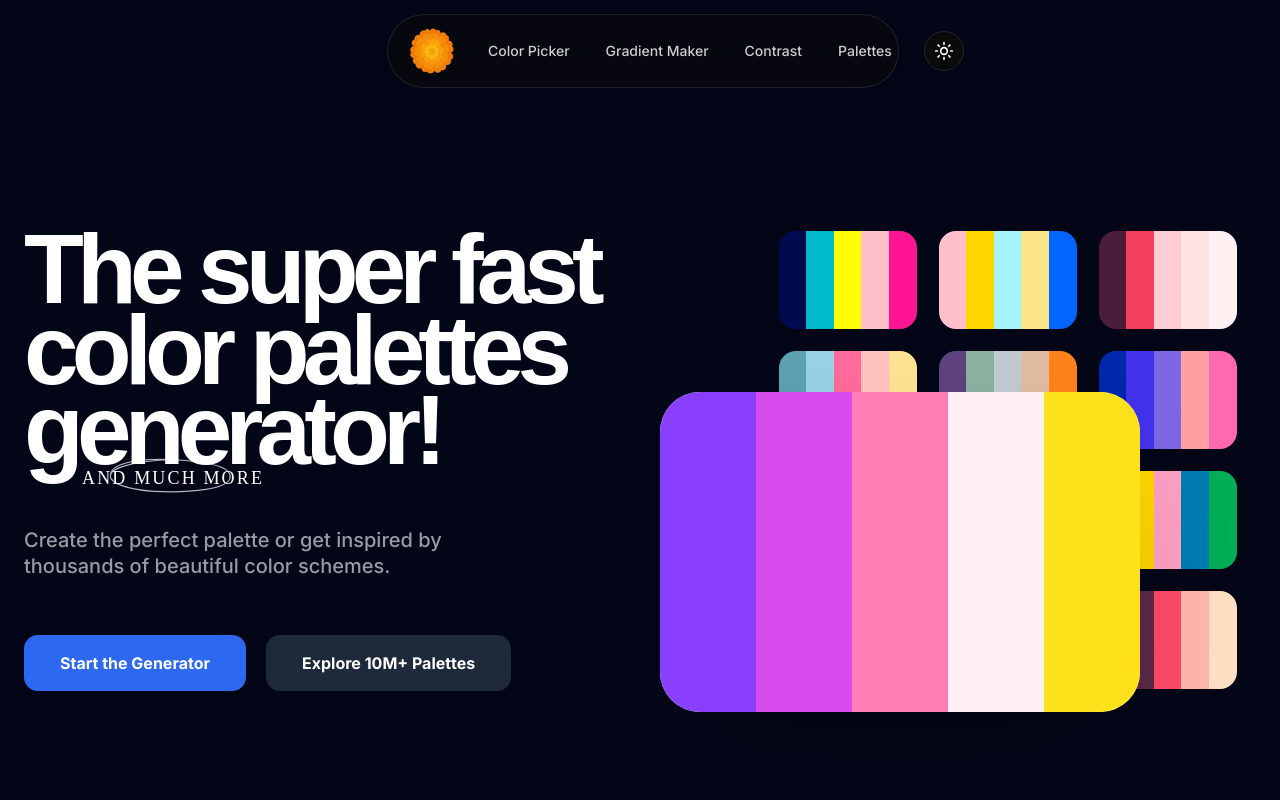
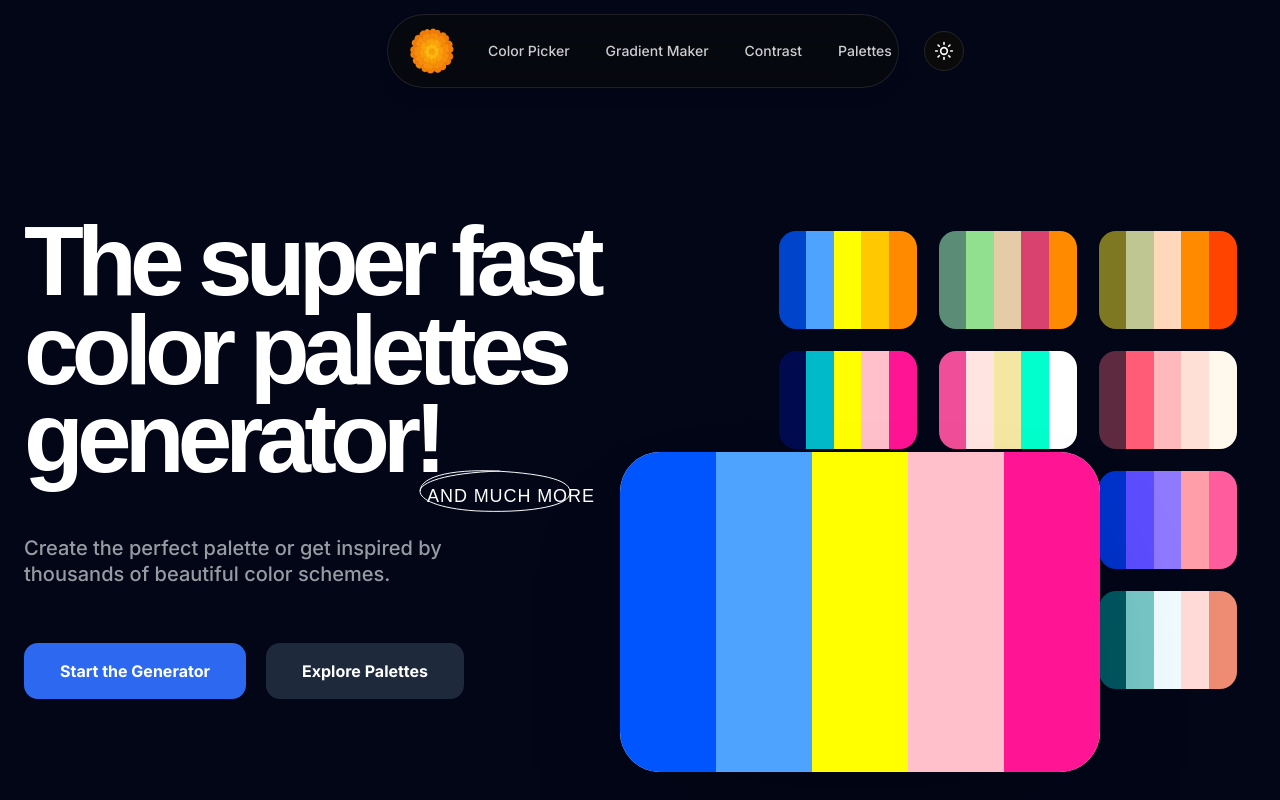
Before and after one commit to codewithdhruba01/ColorPicker, a Next.js app: page / in a window 1280 px wide. Shown: the top 800 px of the page. Built offline with nearby package versions, Linux system fonts and the light colour scheme; a web font is replaced by a local one.

Commit message:
update hero section

```diff
--- a/components/hero.tsx
+++ b/components/hero.tsx
@@ -2,15 +2,13 @@
 
 import { motion, AnimatePresence } from "framer-motion";
 import { Button } from "@/components/ui/button";
+import Link from "next/link";
 import { useState, useEffect } from "react";
 
 const PALETTES = [
-    ["#00008F", "#2D3BA4", "#6A82FB", "#92B4B8", "#CDEAC0"], // Latest Screenshot Blue/Green
-    ["#8A3FFC", "#D84BEF", "#FF7EB6", "#FFF0F3", "#FFE11B"], // Previous Purple/Yellow
-    ["#1A472A", "#478A2D", "#A2D149", "#F5EAD1", "#C53D3D"], // Forest Green/Red
-    ["#000B4F", "#00BACA", "#FFFF00", "#FFC0CB", "#FF1493"], // High Contrast Pink/Blue
-    ["#4C1D3A", "#F43F5E", "#FECDD3", "#FEE2E2", "#FFF9C4"], // Warm Pastel Pink
-    ["#1E3A8A", "#2563EB", "#3B82F6", "#60A5FA", "#93C5FD"], // Deep Ocean Blues
+    ["#7c5cff", "#cd76ff", "#ffc4fd", "#52f2fd", "#c9f992"], // Main Card (Purple, Pink, Light Pink, Cyan, Lime)
+    ["#0055ff", "#4da3ff", "#ffff00", "#ffc0cb", "#ff1493"],
+    ["#1A472A", "#478A2D", "#A2D149", "#F5EAD1", "#C53D3D"],
 ];
 
 const Hero = () => {
@@ -42,7 +40,7 @@ const Hero = () => {
                             transition={{ duration: 0.8, ease: [0.19, 1, 0.22, 1] }}
                             className="relative"
                         >
-                            <h1 className="text-[64px] md:text-[98px] font-[900] font-satoshi tracking-[-0.07em] text-black dark:text-white leading-[0.82] flex flex-col">
+                            <h1 className="text-[64px] md:text-[98px] font-[900] font-satoshi tracking-[-0.07em] text-black dark:text-white leading-[0.82] flex flex-col gap-2">
                                 <span>The super fast</span>
                                 <span>color palettes</span>
                                 <span>generator!</span>
@@ -52,13 +50,13 @@ const Hero = () => {
                                 initial={{ opacity: 0, scale: 0.8 }}
                                 animate={{ opacity: 1, scale: 1 }}
                                 transition={{ duration: 0.8, delay: 0.4 }}
-                                className="absolute left-[30px] md:left-[50px] bottom-[-20px] md:bottom-[-25px] rotate-[10deg] z-20"
+                                className="absolute right-[10px] md:right-[-5px] bottom-[-20px] md:bottom-[-35px] rotate-[-12deg] z-20"
                             >
-                                <span className="relative z-10 font-telma font-normal text-[14px] md:text-[18px] text-black dark:text-white uppercase tracking-[0.12em] px-2 py-1 block">
+                                <span className="relative z-10 font-cabinet-grotesk font-normal text-[14px] md:text-[18px] text-black dark:text-white uppercase tracking-[0.05em] px-2 py-1 block">
                                     AND MUCH MORE
                                 </span>
-                                <div className="absolute inset-x-0 inset-y-0 translate-x-[-10%] translate-y-[-20%] w-[120%] h-[140%]">
-                                    <svg viewBox="0 0 140 50" className="w-full h-full fill-none stroke-black/70 dark:stroke-white/70 stroke-[1.2]">
+                                <div className="absolute inset-x-0 inset-y-0 translate-x-[-22%] translate-y-[-30%] w-[145%] h-[175%]">
+                                    <svg viewBox="0 0 140 50" className="w-full h-full fill-none stroke-black dark:stroke-white stroke-[0.8]">
                                         <path d="M10,25 C10,12 40,6 80,9 C120,12 135,18 132,28 C129,38 95,43 55,41 C25,39 10,32 10,25 C10,18 30,10 75,8.5" />
                                     </svg>
                                 </div>
@@ -80,12 +78,16 @@ const Hero = () => {
                             transition={{ duration: 0.8, delay: 0.3, ease: [0.19, 1, 0.22, 1] }}
                             className="flex flex-wrap gap-5 pt-6"
                         >
-                            <Button size="lg" className="bg-[#2D69F0] hover:bg-[#1a51c9] text-white px-9 py-7 text-[16px] font-bold rounded-[14px] shadow-none transition-all hover:scale-[1.03] active:scale-[0.97]">
-                                Start the Generator
-                            </Button>
-                            <Button variant="secondary" size="lg" className="px-9 py-7 text-[16px] font-bold rounded-[14px] bg-[#EEF0F3] hover:bg-[#e4e6ea] text-black dark:bg-slate-800 dark:text-white dark:hover:bg-slate-700 shadow-none border-none transition-all hover:scale-[1.03] active:scale-[0.97]">
-                                Explore 10M+ Palettes
-                            </Button>
+                            <Link href="/picker">
+                                <Button size="lg" className="bg-[#2D69F0] hover:bg-[#1a51c9] text-white px-9 py-7 text-[16px] font-bold rounded-[14px] shadow-none transition-all hover:scale-[1.03] active:scale-[0.97]">
+                                    Start the Generator
+                                </Button>
+                            </Link>
+                            <Link href="/palettes">
+                                <Button variant="secondary" size="lg" className="px-9 py-7 text-[16px] font-bold rounded-[14px] bg-[#EEF0F3] hover:bg-[#e4e6ea] text-black dark:bg-slate-800 dark:text-white dark:hover:bg-slate-700 shadow-none border-none transition-all hover:scale-[1.03] active:scale-[0.97]">
+                                    Explore Palettes
+                                </Button>
+                            </Link>
                         </motion.div>
                     </div>
 
@@ -99,18 +101,18 @@ const Hero = () => {
                             className="grid grid-cols-3 gap-4 md:gap-5 translate-x-12"
                         >
                             {[
-                                ["#000B4F", "#00BACA", "#FFFF00", "#FFC0CB", "#FF1493"],
-                                ["#FFC0CB", "#FFD700", "#A5F3FC", "#FDE68A", "#0066FF"],
-                                ["#4C1D3A", "#F43F5E", "#FECDD3", "#FEE2E2", "#FFF1F2"],
-                                ["#5ca2b1", "#96d1e4", "#ff6b9a", "#ffc2bf", "#ffe291"],
-                                ["#5e427d", "#8cb1a0", "#c2cad1", "#dfbc9f", "#ff8119"],
-                                ["#0028aa", "#4232ec", "#7c68e3", "#ff9ea3", "#ff69b2"],
-                                ["#cc034c", "#8d861d", "#c1c790", "#ffdfc3", "#ff7f02"],
-                                ["#24336b", "#4b647c", "#6b969c", "#b1ad8e", "#ffce8e"],
-                                ["#ffa500", "#ffd700", "#ffa0c5", "#017cb2", "#00ae57"],
-                                ["#014da2", "#8ec6ff", "#fdf1f3", "#ff8bad", "#ff4b6b"],
-                                ["#cc034c", "#8d861d", "#c1c790", "#ffdfc3", "#ff7f02"],
-                                ["#00f3c3", "#5c2a49", "#ff4b6b", "#ffb7ab", "#ffdfc3"],
+                                ["#0044cc", "#4da3ff", "#ffff00", "#ffc800", "#ff8a00"], // Row 1 Col 1
+                                ["#5b8c76", "#90e090", "#e6cca6", "#d9426f", "#ff8a00"], // Row 1 Col 2
+                                ["#7f7823", "#c0c691", "#ffd8bc", "#ff8a00", "#ff4400"], // Row 1 Col 3
+                                ["#000b4f", "#00baca", "#ffff00", "#ffc0cb", "#ff1493"], // Row 2 Col 1
+                                ["#f04e98", "#ffe4e1", "#f5e6a2", "#00ffcc", "#ffffff"], // Row 2 Col 2
+                                ["#5e2a40", "#ff5c77", "#ffb8bc", "#ffe0d6", "#fff9ed"], // Row 2 Col 3
+                                ["#5b9aa0", "#8cb1de", "#ff8aae", "#ffc2bf", "#ffe3a0"], // Row 3 Col 1
+                                ["#705680", "#94a8b3", "#becad2", "#e3b89e", "#ff7f24"], // Row 3 Col 2
+                                ["#0033cc", "#5c4dff", "#8f79ff", "#ff9ea9", "#ff5c9d"], // Row 3 Col 3
+                                ["#7c5cff", "#cd76ff", "#ffc4fd", "#52f2fd", "#c9f992"], // Row 4 Col 1 (Looks like main)
+                                ["#ffb300", "#ffdb5c", "#ff9ea9", "#0080ff", "#00b359"], // Row 4 Col 2
+                                ["#005761", "#78c7c7", "#f0fbff", "#ffdad6", "#ed8c72"], // Row 4 Col 3
                             ].map((colors, i) => (
                                 <div key={i} className="flex w-[110px] h-[80px] md:w-[140px] md:h-[100px] rounded-[14px] md:rounded-[18px] overflow-hidden shadow-none border border-black/[0.04]">
                                     {colors.map((color, j) => (
@@ -125,7 +127,7 @@ const Hero = () => {
                             initial={{ opacity: 0, y: 120, x: -80, scale: 0.9 }}
                             animate={{ opacity: 1, y: 0, x: 0, scale: 1 }}
                             transition={{ duration: 1.2, delay: 0.7, ease: [0.19, 1, 0.22, 1] }}
-                            className="absolute bottom-[8%] left-[-10%] md:left-[-20%] w-[360px] h-[250px] md:w-[480px] md:h-[320px] bg-white rounded-[28px] md:rounded-[40px] shadow-[0_60px_120px_-30px_rgba(0,0,0,0.22)] overflow-hidden flex border-none z-20"
+                            className="absolute bottom-[-2%] left-[-15%] md:left-[-28%] w-[360px] h-[250px] md:w-[480px] md:h-[320px] bg-white rounded-[28px] md:rounded-[40px] shadow-[0_60px_120px_-30px_rgba(0,0,0,0.22)] overflow-hidden flex border-none z-20"
                         >
                             {currentColors.map((color, idx) => (
                                 <motion.div
```
